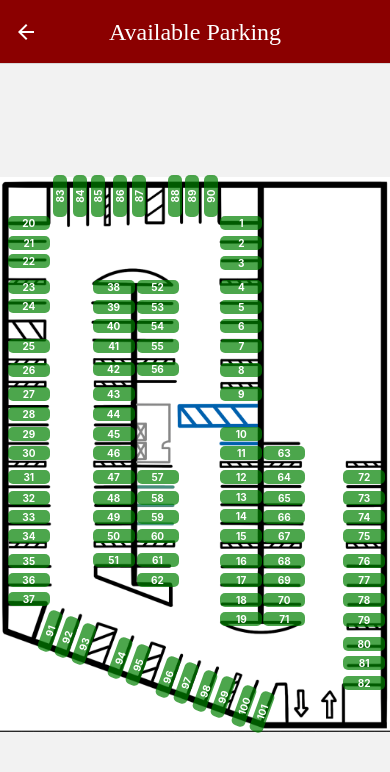
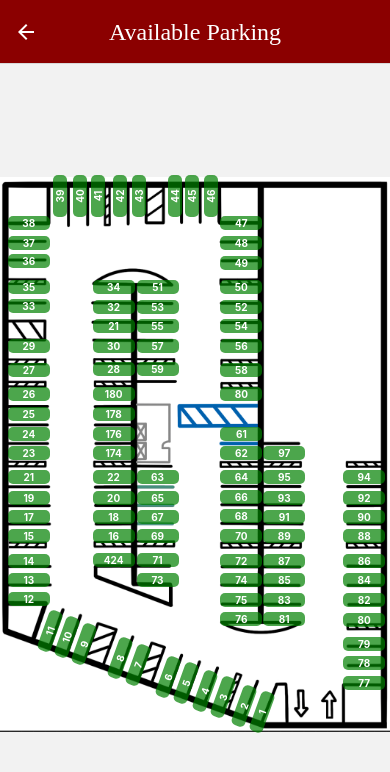
Before and after one commit to Jshea1/roost, a React Native app: screen /AvailableParkingSpaces in a window 390 px wide. Shown: the top 772 px of the page. Built offline with nearby package versions, Linux system fonts and the light colour scheme; no server answers.

Commit message:
changed spot IDs to match babbio numbering scheme

```diff
--- a/screens/ParkingScreen.tsx
+++ b/screens/ParkingScreen.tsx
@@ -9,114 +9,115 @@ import {
 import { fetchGoogleSheetsData } from "../services/googleSheets";
 
 const spotPositions = [
-  { id: 1, top: "19.5%",   left: "56.5%",  rotation: 0 },
-  { id: 2, top: "22%",     left: "56.5%",  rotation: 0 },
-  { id: 3, top: "24.63%",  left: "56.5%",  rotation: 0 },
-  { id: 4, top: "27.7%",   left: "56.5%",  rotation: 0 },
-  { id: 5, top: "30.2%",   left: "56.5%",  rotation: 0 },
-  { id: 6, top: "32.75%",  left: "56.5%",  rotation: 0 },
-  { id: 7, top: "35.25%",  left: "56.5%",  rotation: 0 },
-  { id: 8, top: "38.35%",  left: "56.5%",  rotation: 0 },
-  { id: 9, top: "41.4%",   left: "56.5%",  rotation: 0 },
-  { id: 10, top: "46.5%",  left: "56.5%",  rotation: 0 },
-  { id: 11, top: "48.95%", left: "56.5%",  rotation: 0 },
-  { id: 12, top: "52%",    left: "56.5%",  rotation: 0 },
-  { id: 13, top: "54.65%", left: "56.5%",  rotation: 0 },
-  { id: 14, top: "57.08%", left: "56.5%",  rotation: 0 },
-  { id: 15, top: "59.6%",  left: "56.5%",  rotation: 0 },
-  { id: 16, top: "62.8%",  left: "56.5%",  rotation: 0 },
-  { id: 17, top: "65.3%",  left: "56.5%",  rotation: 0 },
-  { id: 18, top: "67.8%",  left: "56.5%",  rotation: 0 },
-  { id: 19, top: "70.3%",  left: "56.5%",  rotation: 0 },
+  { id: 47,  top: "19.5%",   left: "56.5%",  rotation: 0 },
+  { id: 48,  top: "22%",     left: "56.5%",  rotation: 0 },
+  { id: 49,  top: "24.63%",  left: "56.5%",  rotation: 0 },
+  { id: 50,  top: "27.7%",   left: "56.5%",  rotation: 0 },
+  { id: 52,  top: "30.2%",   left: "56.5%",  rotation: 0 },
+  { id: 54,  top: "32.75%",  left: "56.5%",  rotation: 0 },
+  { id: 56,  top: "35.25%",  left: "56.5%",  rotation: 0 },
+  { id: 58,  top: "38.35%",  left: "56.5%",  rotation: 0 },
+  { id: 80,  top: "41.4%",   left: "56.5%",  rotation: 0 },
+  { id: 61,  top: "46.5%",   left: "56.5%",  rotation: 0 },
+  { id: 62,  top: "48.95%",  left: "56.5%",  rotation: 0 },
+  { id: 64,  top: "52%",     left: "56.5%",  rotation: 0 },
+  { id: 66,  top: "54.65%",  left: "56.5%",  rotation: 0 },
+  { id: 68,  top: "57.08%",  left: "56.5%",  rotation: 0 },
+  { id: 70,  top: "59.6%",   left: "56.5%",  rotation: 0 },
+  { id: 72,  top: "62.8%",   left: "56.5%",  rotation: 0 },
+  { id: 74,  top: "65.3%",   left: "56.5%",  rotation: 0 },
+  { id: 75,  top: "67.8%",   left: "56.5%",  rotation: 0 },
+  { id: 76,  top: "70.3%",   left: "56.5%",  rotation: 0 },
 
-  { id: 20, top: "19.5%",  left: "2%"   ,  rotation: 0 },
-  { id: 21, top: "22%",    left: "2%"   ,  rotation: 0 },
-  { id: 22, top: "24.42%", left: "2%"   ,  rotation: 0 },
-  { id: 23, top: "27.7%",  left: "2%"   ,  rotation: 0 },
-  { id: 24, top: "30.09%", left: "2%"   ,  rotation: 0 },
-  { id: 25, top: "35.25%", left: "2%"   ,  rotation: 0 },
-  { id: 26, top: "38.35%", left: "2%"   ,  rotation: 0 },
-  { id: 27, top: "41.4%",  left: "2%"   ,  rotation: 0 },
-  { id: 28, top: "44%",    left: "2%"   ,  rotation: 0 },
-  { id: 29, top: "46.5%",  left: "2%"   ,  rotation: 0 },
-  { id: 30, top: "48.95%", left: "2%"   ,  rotation: 0 },
-  { id: 31, top: "52%",    left: "2%"   ,  rotation: 0 },
-  { id: 32, top: "54.72%", left: "2%"   ,  rotation: 0 },
-  { id: 33, top: "57.15%", left: "2%"   ,  rotation: 0 },
-  { id: 34, top: "59.6%",  left: "2%"   ,  rotation: 0 },
-  { id: 35, top: "62.8%",  left: "2%"   ,  rotation: 0 },
-  { id: 36, top: "65.3%",  left: "2%"   ,  rotation: 0 },
-  { id: 37, top: "67.74%", left: "2%"   ,  rotation: 0 },
+  { id: 38,  top: "19.5%",   left: "2%",     rotation: 0 },
+  { id: 37,  top: "22%",     left: "2%",     rotation: 0 },
+  { id: 36,  top: "24.42%",  left: "2%",     rotation: 0 },
+  { id: 35,  top: "27.7%",   left: "2%",     rotation: 0 },
+  { id: 33,  top: "30.09%",  left: "2%",     rotation: 0 },
+  { id: 29,  top: "35.25%",  left: "2%",     rotation: 0 },
+  { id: 27,  top: "38.35%",  left: "2%",     rotation: 0 },
+  { id: 26,  top: "41.4%",   left: "2%",     rotation: 0 },
+  { id: 25,  top: "44%",     left: "2%",     rotation: 0 },
+  { id: 24,  top: "46.5%",   left: "2%",     rotation: 0 },
+  { id: 23,  top: "48.95%",  left: "2%",     rotation: 0 },
+  { id: 21,  top: "52%",     left: "2%",     rotation: 0 },
+  { id: 19,  top: "54.72%",  left: "2%",     rotation: 0 },
+  { id: 17,  top: "57.15%",  left: "2%",     rotation: 0 },
+  { id: 15,  top: "59.6%",   left: "2%",     rotation: 0 },
+  { id: 14,  top: "62.8%",   left: "2%",     rotation: 0 },
+  { id: 13,  top: "65.3%",   left: "2%",     rotation: 0 },
+  { id: 12,  top: "67.74%",  left: "2%",     rotation: 0 },
 
-  { id: 38, top: "27.7%",  left: "23.75%", rotation: 0 },
-  { id: 39, top: "30.2%",  left: "23.75%", rotation: 0 },
-  { id: 40, top: "32.75%", left: "23.75%", rotation: 0 },
-  { id: 41, top: "35.25%", left: "23.75%", rotation: 0 },
-  { id: 42, top: "38.2%",  left: "23.75%", rotation: 0 },
-  { id: 43, top: "41.4%",  left: "23.75%", rotation: 0 },
-  { id: 44, top: "44%",    left: "23.75%", rotation: 0 },
-  { id: 45, top: "46.5%",  left: "23.75%", rotation: 0 },
-  { id: 46, top: "48.95%", left: "23.75%", rotation: 0 },
-  { id: 47, top: "52%",    left: "23.75%", rotation: 0 },
-  { id: 48, top: "54.72%", left: "23.75%", rotation: 0 },
-  { id: 49, top: "57.15%", left: "23.75%", rotation: 0 },
-  { id: 50, top: "59.6%",  left: "23.75%", rotation: 0 },
-  { id: 51, top: "62.7%",  left: "23.75%", rotation: 0 },
+  { id: 34,  top: "27.7%",   left: "23.75%", rotation: 0 },
+  { id: 32,  top: "30.2%",   left: "23.75%", rotation: 0 },
+  { id: 21,  top: "32.75%",  left: "23.75%", rotation: 0 },
+  { id: 30,  top: "35.25%",  left: "23.75%", rotation: 0 },
+  { id: 28,  top: "38.2%",   left: "23.75%", rotation: 0 },
+  { id: 180, top: "41.4%",   left: "23.75%", rotation: 0 },
+  { id: 178, top: "44%",     left: "23.75%", rotation: 0 },
+  { id: 176, top: "46.5%",   left: "23.75%", rotation: 0 },
+  { id: 174, top: "48.95%",  left: "23.75%", rotation: 0 },
+  { id: 22,  top: "52%",     left: "23.75%", rotation: 0 },
+  { id: 20,  top: "54.72%",  left: "23.75%", rotation: 0 },
+  { id: 18,  top: "57.15%",  left: "23.75%", rotation: 0 },
+  { id: 16,  top: "59.6%",   left: "23.75%", rotation: 0 },
+  { id: 424, top: "62.7%",   left: "23.75%", rotation: 0 },
 
-  { id: 52, top: "27.7%",  left: "35%",    rotation: 0 },
-  { id: 53, top: "30.2%",  left: "35%",    rotation: 0 },
-  { id: 54, top: "32.75%", left: "35%",    rotation: 0 },
-  { id: 55, top: "35.25%", left: "35%",    rotation: 0 },
-  { id: 56, top: "38.2%",  left: "35%",    rotation: 0 },
-  { id: 57, top: "52%",    left: "35%",    rotation: 0 },
-  { id: 58, top: "54.72%", left: "35%",    rotation: 0 },
-  { id: 59, top: "57.15%", left: "35%",    rotation: 0 },
-  { id: 60, top: "59.6%",  left: "35%",    rotation: 0 },
-  { id: 61, top: "62.7%",  left: "35%",    rotation: 0 },
-  { id: 62, top: "65.23%", left: "35%",    rotation: 0 },
+  { id: 51,  top: "27.7%",   left: "35%",    rotation: 0 },
+  { id: 53,  top: "30.2%",   left: "35%",    rotation: 0 },
+  { id: 55,  top: "32.75%",  left: "35%",    rotation: 0 },
+  { id: 57,  top: "35.25%",  left: "35%",    rotation: 0 },
+  { id: 59,  top: "38.2%",   left: "35%",    rotation: 0 },
+  { id: 63,  top: "52%",     left: "35%",    rotation: 0 },
+  { id: 65,  top: "54.72%",  left: "35%",    rotation: 0 },
+  { id: 67,  top: "57.15%",  left: "35%",    rotation: 0 },
+  { id: 69,  top: "59.6%",   left: "35%",    rotation: 0 },
+  { id: 71,  top: "62.7%",   left: "35%",    rotation: 0 },
+  { id: 73,  top: "65.23%",  left: "35%",    rotation: 0 },
 
-  { id: 63, top: "48.95%", left: "67.5%",  rotation: 0 },
-  { id: 64, top: "52%",    left: "67.5%",  rotation: 0 },
-  { id: 65, top: "54.72%", left: "67.5%",  rotation: 0 },
-  { id: 66, top: "57.15%", left: "67.5%",  rotation: 0 },
-  { id: 67, top: "59.6%",  left: "67.5%",  rotation: 0 },
-  { id: 68, top: "62.8%",  left: "67.5%",  rotation: 0 },
-  { id: 69, top: "65.27%", left: "67.5%",  rotation: 0 },
-  { id: 70, top: "67.8%",  left: "67.5%",  rotation: 0 },
-  { id: 71, top: "70.3%",  left: "67.5%",  rotation: 0 },
+  { id: 97,  top: "48.95%",  left: "67.5%",  rotation: 0 },
+  { id: 95,  top: "52%",     left: "67.5%",  rotation: 0 },
+  { id: 93,  top: "54.72%",  left: "67.5%",  rotation: 0 },
+  { id: 91,  top: "57.15%",  left: "67.5%",  rotation: 0 },
+  { id: 89,  top: "59.6%",   left: "67.5%",  rotation: 0 },
+  { id: 87,  top: "62.8%",   left: "67.5%",  rotation: 0 },
+  { id: 85,  top: "65.27%",  left: "67.5%",  rotation: 0 },
+  { id: 83,  top: "67.8%",   left: "67.5%",  rotation: 0 },
+  { id: 81,  top: "70.3%",   left: "67.5%",  rotation: 0 },
 
-  { id: 72, top: "52%",    left: "88%",    rotation: 0 },
-  { id: 73, top: "54.72%", left: "88%",    rotation: 0 },
-  { id: 74, top: "57.15%", left: "88%",    rotation: 0 },
-  { id: 75, top: "59.6%",  left: "88%",    rotation: 0 },
-  { id: 76, top: "62.8%",  left: "88%",    rotation: 0 },
-  { id: 77, top: "65.27%", left: "88%",    rotation: 0 },
-  { id: 78, top: "67.8%",  left: "88%",    rotation: 0 },
-  { id: 79, top: "70.4%",  left: "88%",    rotation: 0 },
-  { id: 80, top: "73.5%",  left: "88%",    rotation: 0 },
-  { id: 81, top: "75.95%", left: "88%",    rotation: 0 },
-  { id: 82, top: "78.5%",  left: "88%",    rotation: 0 },
+  { id: 94,  top: "52%",     left: "88%",    rotation: 0 },
+  { id: 92,  top: "54.72%",  left: "88%",    rotation: 0 },
+  { id: 90,  top: "57.15%",  left: "88%",    rotation: 0 },
+  { id: 88,  top: "59.6%",   left: "88%",    rotation: 0 },
+  { id: 86,  top: "62.8%",   left: "88%",    rotation: 0 },
+  { id: 84,  top: "65.27%",  left: "88%",    rotation: 0 },
+  { id: 82,  top: "67.8%",   left: "88%",    rotation: 0 },
+  { id: 80,  top: "70.4%",   left: "88%",    rotation: 0 },
+  { id: 79,  top: "73.5%",   left: "88%",    rotation: 0 },
+  { id: 78,  top: "75.95%",  left: "88%",    rotation: 0 },
+  { id: 77,  top: "78.5%",   left: "88%",    rotation: 0 },
 
-  { id: 83, top: "16%",    left: "10%",    rotation: 270 },
-  { id: 84, top: "16%",    left: "15%",    rotation: 270 },
-  { id: 85, top: "16%",    left: "19.8%",  rotation: 270 },
-  { id: 86, top: "16%",    left: "25.5%",  rotation: 270 },
-  { id: 87, top: "16%",    left: "30.25%", rotation: 270 },
-  { id: 88, top: "16%",    left: "39.4%",  rotation: 270 },
-  { id: 89, top: "16%",    left: "43.8%",  rotation: 270 },
-  { id: 90, top: "16%",    left: "48.7%",  rotation: 270 },
+  { id: 39,  top: "16%",     left: "10%",    rotation: 270 },
+  { id: 40,  top: "16%",     left: "15%",    rotation: 270 },
+  { id: 41,  top: "16%",     left: "19.8%",  rotation: 270 },
+  { id: 42,  top: "16%",     left: "25.5%",  rotation: 270 },
+  { id: 43,  top: "16%",     left: "30.25%", rotation: 270 },
+  { id: 44,  top: "16%",     left: "39.4%",  rotation: 270 },
+  { id: 45,  top: "16%",     left: "43.8%",  rotation: 270 },
+  { id: 46,  top: "16%",     left: "48.7%",  rotation: 270 },
 
-  { id: 91, top: "71.8%",   left: "7.4%",  rotation: 290 },
-  { id: 92, top: "72.6%",   left: "11.8%", rotation: 290 },
-  { id: 93, top: "73.4%",   left: "16.2%", rotation: 290 },
-  { id: 94, top: "75.3%",   left: "25.3%", rotation: 290 },
-  { id: 95, top: "76.1%",   left: "29.9%", rotation: 290 },
-  { id: 96, top: "77.7%",   left: "37.8%", rotation: 290 },
-  { id: 97, top: "78.5%",   left: "42.4%", rotation: 290 },
-  { id: 98, top: "79.45%",  left: "47.1%", rotation: 290 },
-  { id: 99, top: "80.3%",   left: "51.9%", rotation: 290 },
-  { id: 100, top: "81.4%",  left: "57.2%", rotation: 290 },
-  { id: 101, top: "82.2%",  left: "61.8%", rotation: 290 },
+  { id: 11,  top: "71.8%",   left: "7.4%",   rotation: 290 },
+  { id: 10,  top: "72.6%",   left: "11.8%",  rotation: 290 },
+  { id: 9,   top: "73.4%",   left: "16.2%",  rotation: 290 },
+  { id: 8,   top: "75.3%",   left: "25.3%",  rotation: 290 },
+  { id: 7,   top: "76.1%",   left: "29.9%",  rotation: 290 },
+  { id: 6,   top: "77.7%",   left: "37.8%",  rotation: 290 },
+  { id: 5,   top: "78.5%",   left: "42.4%",  rotation: 290 },
+  { id: 4,   top: "79.45%",  left: "47.1%",  rotation: 290 },
+  { id: 3,   top: "80.3%",   left: "51.9%",  rotation: 290 },
+  { id: 2,   top: "81.4%",   left: "57.2%",  rotation: 290 },
+  { id: 1,   top: "82.2%",   left: "61.8%",  rotation: 290 },
+
 
 ];
 
```
